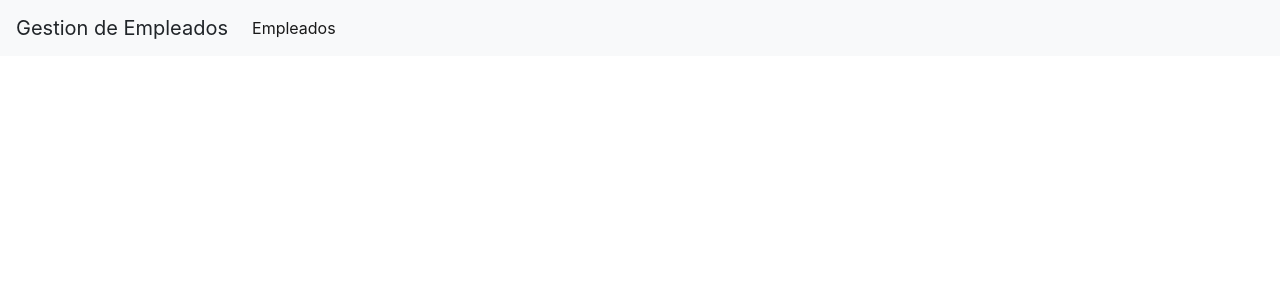
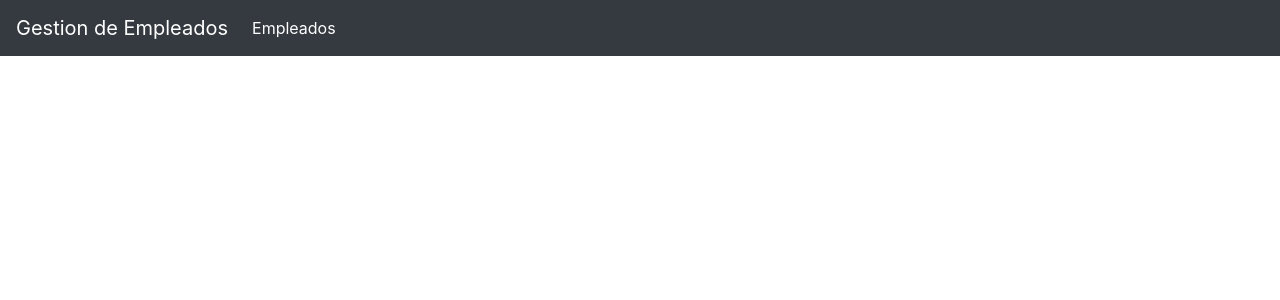
Before and after one commit to dantemogni/crud-codoacodo, a Flask app: page /edit/1 in a window 1280 px wide. Shown: the top 300 px of the page. Run offline with Flask 2, Linux system fonts and the light colour scheme; data that the repository does not hold is empty; some libraries are stand-ins or nearby versions.

Commit message:
Edit navbar styke

```diff
--- a/templates/header.html
+++ b/templates/header.html
@@ -10,8 +10,8 @@
     <link rel="stylesheet" href="https://stackpath.bootstrapcdn.com/bootstrap/4.3.1/css/bootstrap.min.css" integrity="sha384-ggOyR0iXCbMQv3Xipma34MD+dH/1fQ784/j6cY/iJTQUOhcWr7x9JvoRxT2MZw1T" crossorigin="anonymous">
   </head>
   <body>
-      <nav class="navbar navbar-expand-lg navbar-light bg-light">
-          <a class="navbar-brand">Gestion de Empleados</a>
+      <nav class="navbar navbar-expand-lg navbar-dark bg-dark">
+          <a class="navbar-brand" href="#">Gestion de Empleados</a>
           <button class="navbar-toggler" data-target="#my-nav" data-toggle="collapse" aria-controls="my-nav" aria-expanded="false" aria-label="Toggle navigation">
               <span class="navbar-toggler-icon"></span>
           </button>
```
